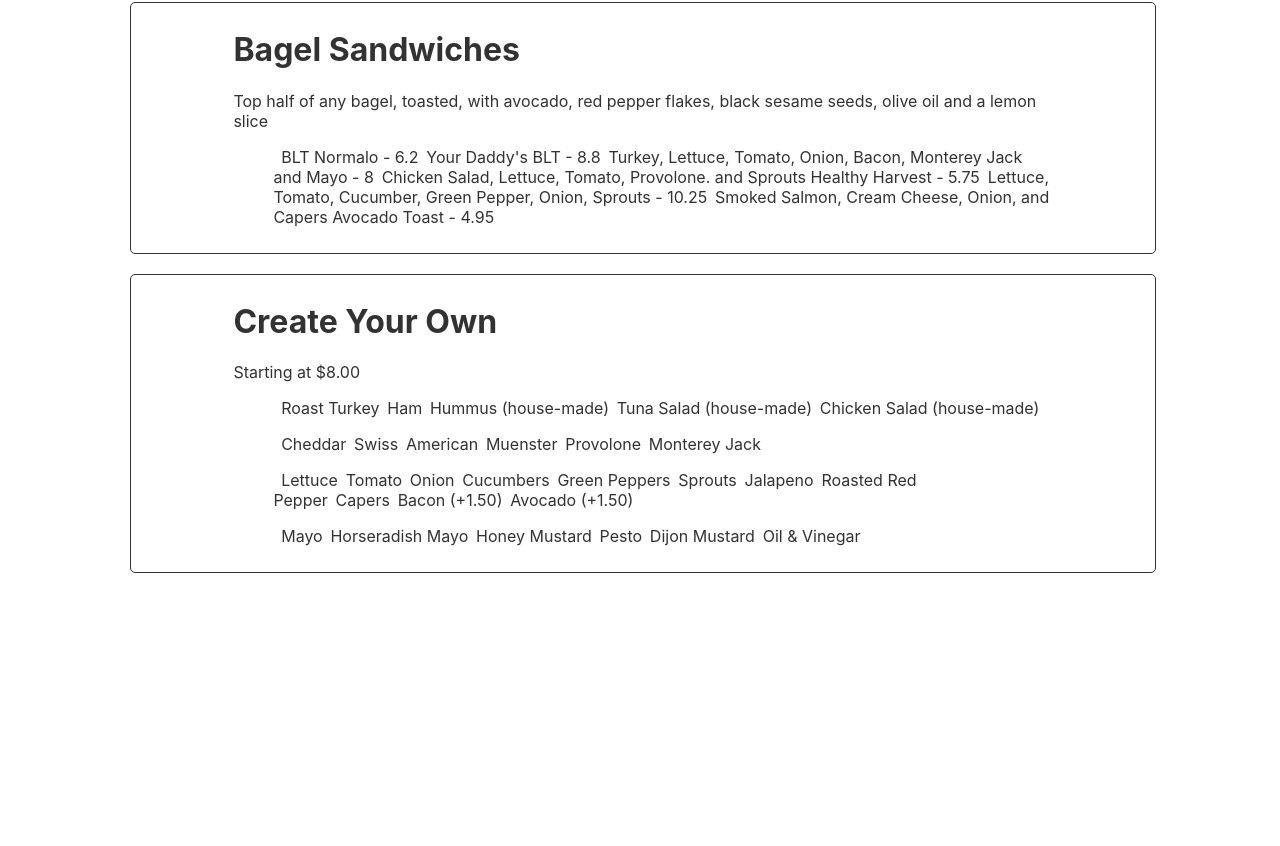
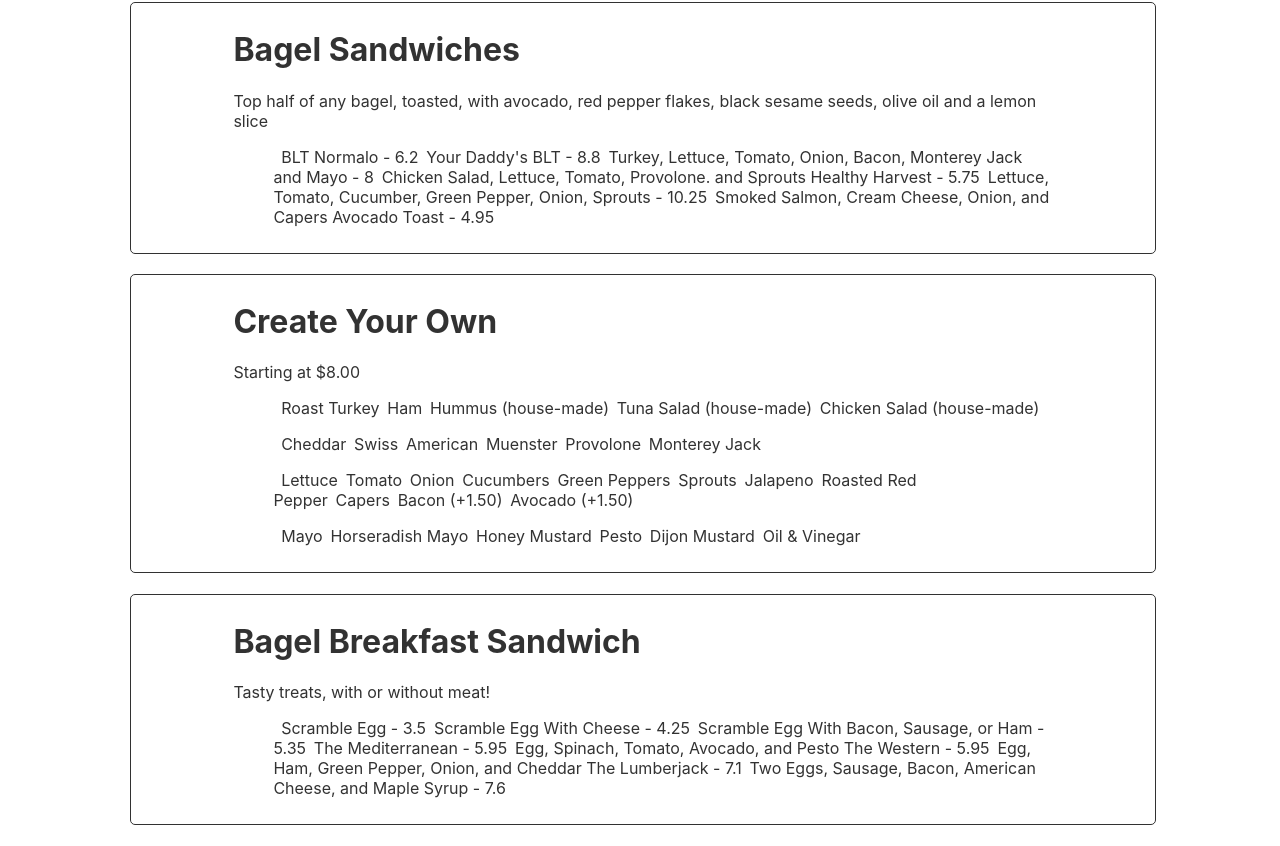
Before and after one commit to cireneirbo/uncommon-grounds-cafe, a React (Create React App) app in the folder client/: page /menu in a window 1280 px wide. Shown: the part 658-1504 px from the top of the page. Before the commit the page ends 1252 px from the top, so only its background shows below. Built offline with nearby package versions, Linux system fonts and the light colour scheme.

Commit message:
Add breakfast sandwich

```diff
--- a/client/src/components/Menu.js
+++ b/client/src/components/Menu.js
@@ -103,6 +103,18 @@ function Menu() {
           </ul>
 
         </fieldset>
+
+        <fieldset>
+
+          <h1>{data.menu[3].title}</h1>
+          <p>{data.menu[3].description}</p>
+          <ul>
+            {data.menu[3].breakfastSandwiches.map(breakfastSandwich => (
+              <li key={breakfastSandwich.id}>{breakfastSandwich[0]} - {breakfastSandwich[1]}</li>
+            ))}
+          </ul>
+
+        </fieldset>
       </main>
     );
   }
```
